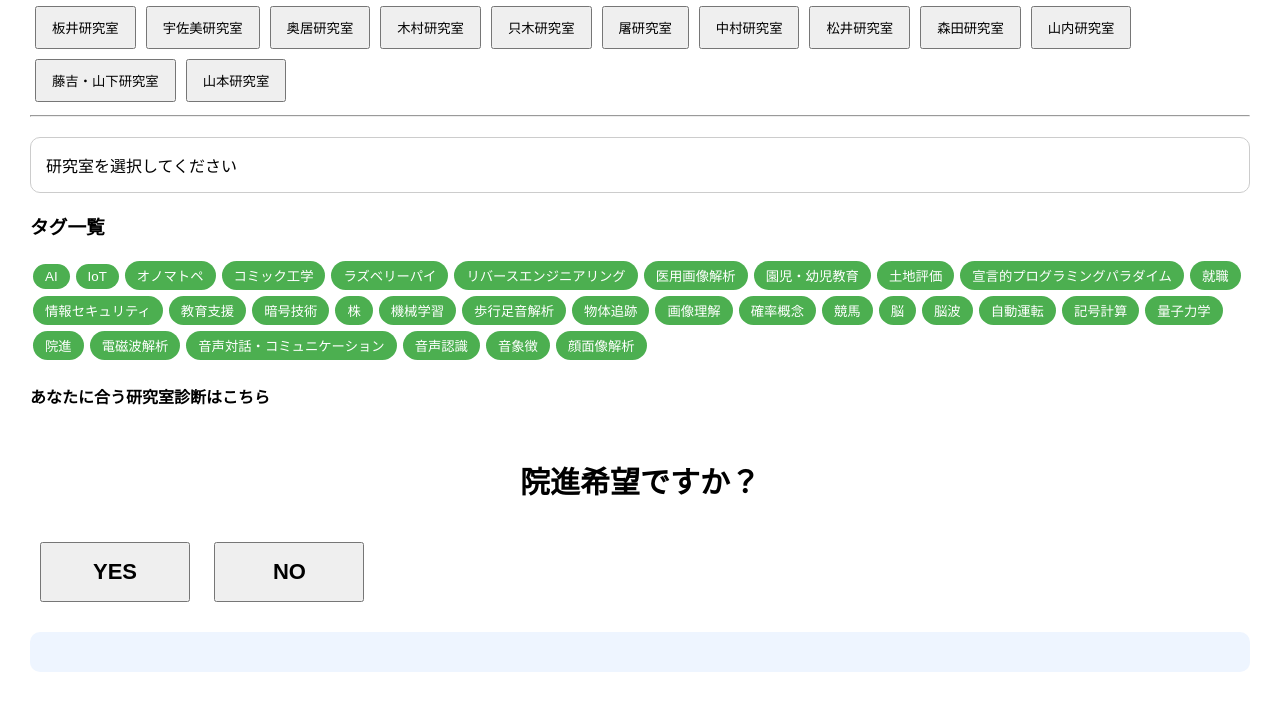
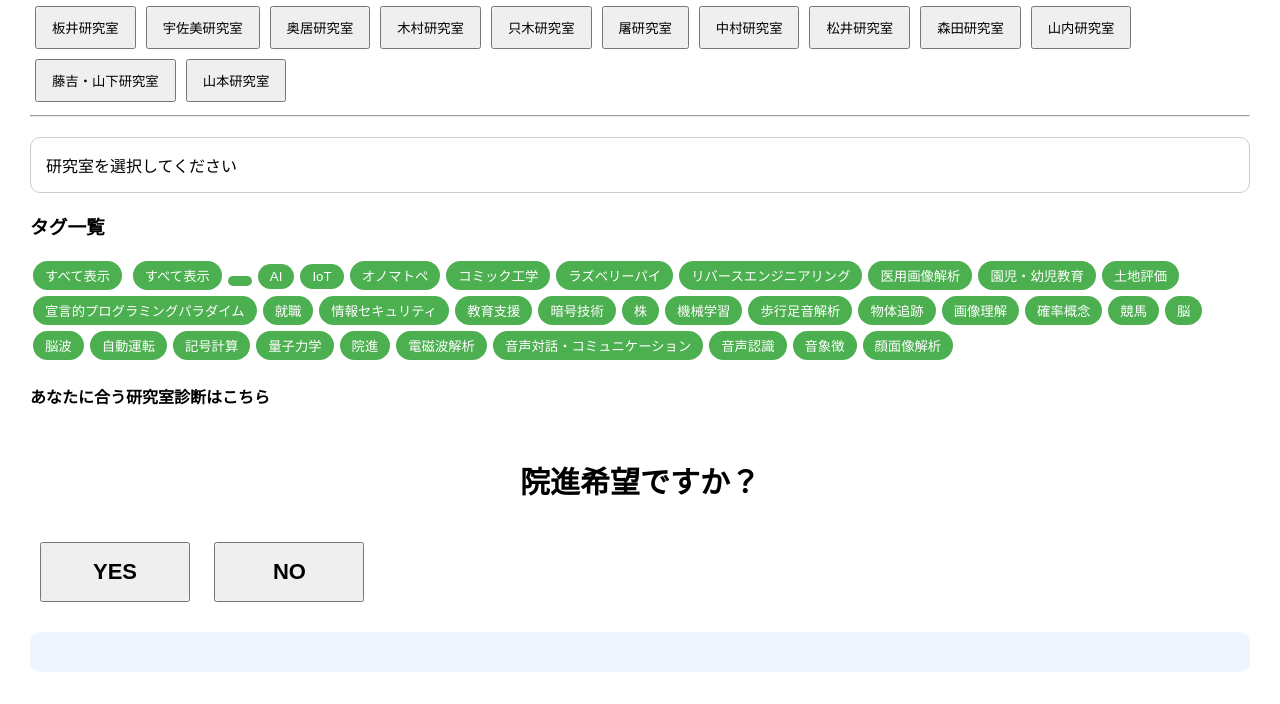
Before and after one commit to Haruto-Kawahara/Lab_matching, a plain HTML site: page index.html in a window 1280 px wide. Shown: the part 96-800 px from the top of the page. Drawn offline with Linux system fonts and the light colour scheme.

Commit message:
全表示のボタンを追加しました

```diff
--- a/css/style.css
+++ b/css/style.css
@@ -23,6 +23,9 @@ button {
 }
 
 /* タグ */
+#tagArea{
+    margin: 15px 0;
+}
 #tagArea button{
     margin: 3px;
     padding: 5px 12px;
--- a/data/labs.json
+++ b/data/labs.json
@@ -7,7 +7,7 @@
         "employment":5,
         "research":["知的信号処理"],
         "review":["信号の取得などを実際に行います。メインは生体信号ですが、基本的に何でもできます。"],
-        "tags":["脳波","歩行足音解析","電磁波解析","就職"]
+        "tags":["脳波","歩行足音解析","電磁波解析","就職",""]
     },
     {
         "name":"宇佐美研究室",
@@ -17,7 +17,7 @@
         "employment":4,
         "research":["コンピュータビジョン"],
         "review":["やる気次第でなんでもやらせてくれます。"],
-        "tags":["医用画像解析","画像理解","AI","院進","就職"]
+        "tags":["医用画像解析","画像理解","AI","院進","就職",""]
     },
     {
         "name":"奥居研究室",
@@ -27,7 +27,7 @@
         "employment":4,
         "research":["記号計算"],
         "review":["最近は幼児対象のプログラム学習について取り組んでいます。"],
-        "tags":["記号計算","宣言的プログラミングパラダイム","園児・幼児教育","就職"]
+        "tags":["記号計算","宣言的プログラミングパラダイム","園児・幼児教育","就職",""]
     },
     {
         "name":"木村研究室",
@@ -37,7 +37,7 @@
         "employment":5,
         "research":["ディジタルツインコンピューティング"],
         "review":["情報信号処理について最強です。やりたいと言ったことに前向きで取り組めます。"],
-        "tags":["IoT","リバースエンジニアリング","院進","就職"]
+        "tags":["IoT","リバースエンジニアリング","院進","就職",""]
     },
     {
         "name":"只木研究室",
@@ -47,7 +47,7 @@
         "employment":4,
         "research":["高額基礎論"],
         "review":["情報セキュリティ系"],
-        "tags":["暗号技術","情報セキュリティ","量子力学","確率概念","就職"]
+        "tags":["暗号技術","情報セキュリティ","量子力学","確率概念","就職",""]
     },
     {
         "name":"屠研究室",
@@ -57,7 +57,7 @@
         "employment":4,
         "research":["知的情報社会学"],
         "review":[""],
-        "tags":["土地評価","AI","就職"]
+        "tags":["土地評価","AI","就職",""]
     },
     {
         "name":"中村研究室",
@@ -67,7 +67,7 @@
         "employment":5,
         "research":["計算物理学"],
         "review":["ゲーム・アニメなどの、好きなものの音象徴を調べられます。"],
-        "tags":["音象徴","オノマトペ","コミック工学","就職"]
+        "tags":["音象徴","オノマトペ","コミック工学","就職",""]
     },
     {
         "name":"松井研究室",
@@ -77,7 +77,7 @@
         "employment":4,
         "research":["データ・マイニング"],
         "review":["学習でもそれ以外でも、苦手な人をサポートしてくれます。"],
-        "tags":["機械学習","株","競馬","AI"]
+        "tags":["機械学習","株","競馬","AI",""]
     },
     {
         "name":"森田研究室",
@@ -87,7 +87,7 @@
         "employment":4,
         "research":["情報システム"],
         "review":["自己管理ができる、真面目な人におすすめです。"],
-        "tags":["教育支援","脳"]
+        "tags":["教育支援","脳",""]
     },
     {
         "name":"山内研究室",
@@ -97,7 +97,7 @@
         "employment":4,
         "research":["生物模倣知的処理"],
         "review":["基本的に自由で、やりたいことを0からやれます。真面目な人におすすめです。"],
-        "tags":["機械学習","ラズベリーパイ","AI","就職"]
+        "tags":["機械学習","ラズベリーパイ","AI","就職",""]
     },
     {
         "name":"藤吉・山下研究室",
@@ -107,7 +107,7 @@
         "employment":1,
         "research":["機械知覚"],
         "review":["MPRGという研究グループに入っています。計算機の量が多く、費用も多いです。いつでも人がいます。"],
-        "tags":["顔面像解析","物体追跡","自動運転","院進"]
+        "tags":["顔面像解析","物体追跡","自動運転","院進",""]
     },
     {
         "name":"山本研究室",
@@ -117,6 +117,6 @@
         "employment":5,
         "research":["音・メディアコミュニケーション"],
         "review":["提出物などは多いが、優しめです。"],
-        "tags":["音声認識","音声対話・コミュニケーション","AI","就職"]
+        "tags":["音声認識","音声対話・コミュニケーション","AI","就職",""]
     }
 ]
--- a/index.html
+++ b/index.html
@@ -14,7 +14,9 @@
         </div>
 
         <h3>タグ一覧</h3>
-        <div id="tagArea"></div>
+        <div id="tagArea">
+            <button id="shouAllBtn">すべて表示</button>
+        </div>
 
         <section id="dianosis">
             <h4>あなたに合う研究室診断はこちら</h4>
--- a/js/app.js
+++ b/js/app.js
@@ -43,6 +43,14 @@ fetch("data/labs.json")
         labs.flatMap(lab => lab.tags || [])
     )];
     allTags.sort();
+    // 全て表示ボタン
+    const allBtn = document.createElement("button");
+    allBtn.textContent = "すべて表示";
+    allBtn.onclick = function(){
+        displayLabs(allLabs, list);
+    };
+    tagArea.appendChild(allBtn);
+
     allTags.forEach(tag => {
         const btn = document.createElement("button");
         btn.textContent = tag;
@@ -98,6 +106,11 @@ function showLabByName(name){
     const lab = allLabs.find(l => l.name === name);
     if(lab) showLab(lab);
 }
+// 全ての研究室を表示
+document.getElementById("showAllBtn")
+.addEventListener("click", function () {
+    displayLabs(allLabs,document.getElementById("labList"));
+});
 
 // 5段階評価★☆☆☆☆
 function makeStars(num){
```
